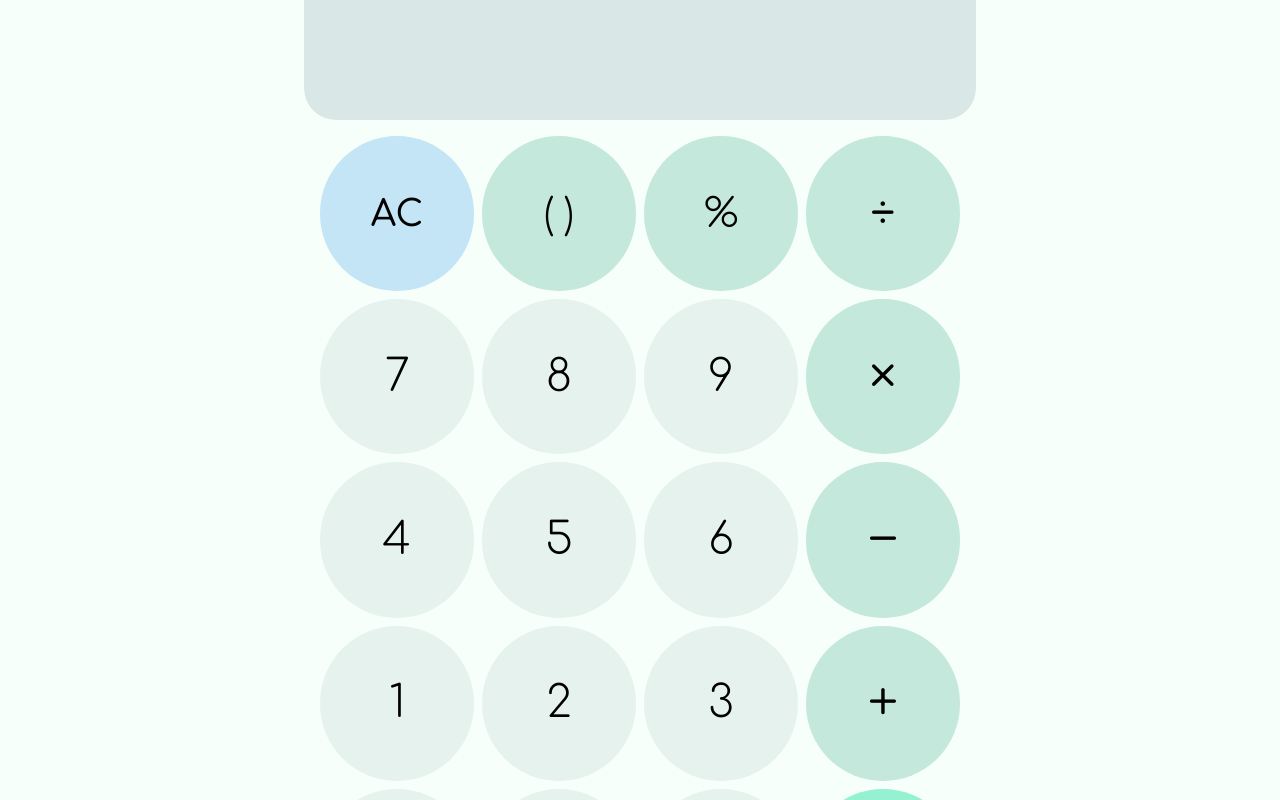
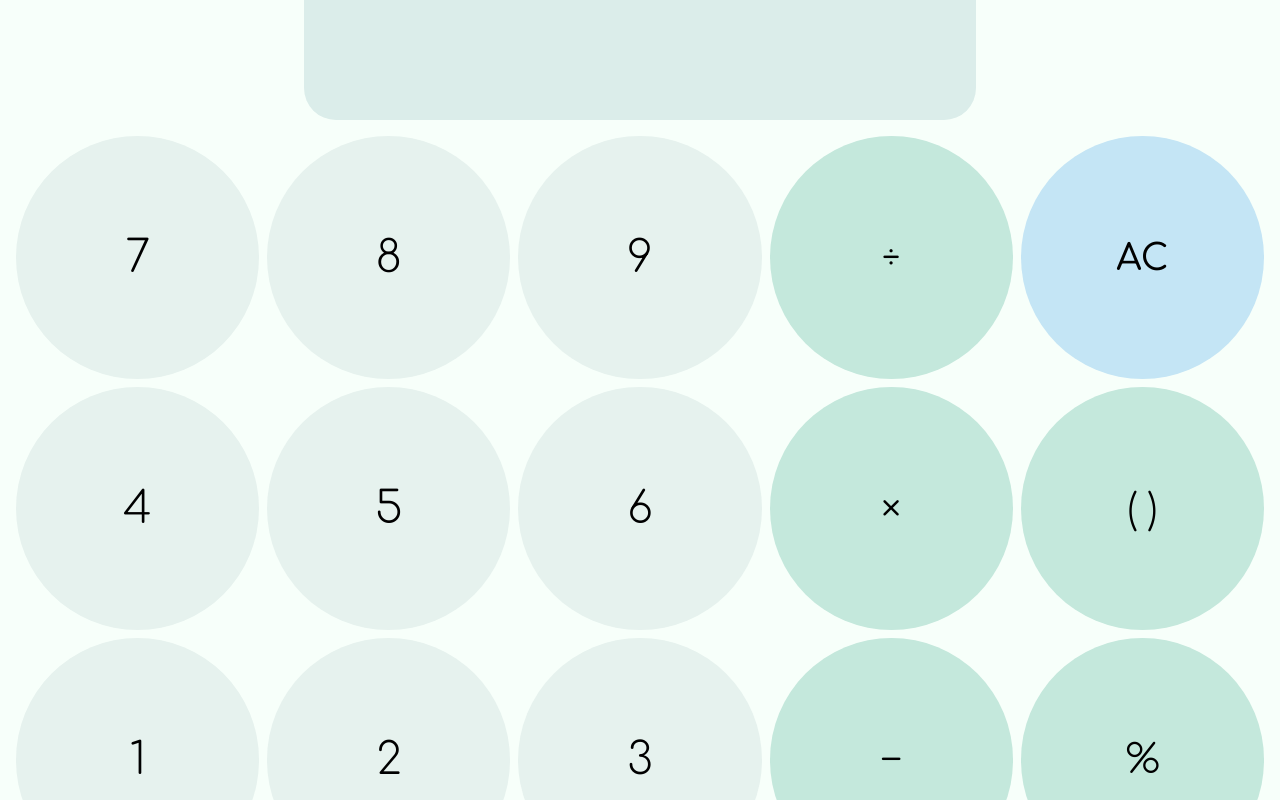
Before and after one commit to ReedOtto0/Calcutron, a Next.js app: page / in a window 1280 px wide. Shown: the top 800 px of the page. Built offline with nearby package versions, Linux system fonts and the light colour scheme.

Commit message:
extracted styling to css modules

```diff
--- a/app/components/CalcButton.js
+++ b/app/components/CalcButton.js
@@ -1,16 +1,13 @@
 "use client";
 
-export default function CalcButton({ label, click, grid, buttonStyle }) {
+import styles from "./KeyPad.module.css";
+
+export default function CalcButton({ label, click, grid, buttonClass }) {
   return (
     <button
-      className="active:bg-slate-400 rounded-full"
+      className={`active:bg-slate-400 rounded-full ${styles.button} ${buttonClass}`}
       style={{
         gridArea: grid,
-        lineHeight: "0",
-        fontSize: "2.75rem",
-        fontWeight: "200",
-        background: "hwb(160 90% 5%)",
-        ...buttonStyle,
       }}
       onClick={(e) => {
         e.preventDefault();
--- a/app/components/Display.js
+++ b/app/components/Display.js
@@ -1,6 +1,7 @@
 import { forwardRef, useImperativeHandle, useRef, useState } from "react";
 import { formatExpressionInPlace } from "./inputUtils";
 import useAutoSizingFont from "./useAutoSizingFont";
+import styles from "./Display.module.css";
 
 const digit = /[0-9]/;
 const mappedKeys = {
@@ -27,8 +28,8 @@ const mappedKeys = {
 
 const Display = forwardRef(({ dispatch, calculate, result }, ref) => {
   const [value, setValue] = useState("");
-  const [autoSizeInput, resizeInput] = useAutoSizingFont(16, 96);
-  const [autoSizeOutput, resizeOutput] = useAutoSizingFont(16, 64);
+  const [autoSizeInput, resizeInput] = useAutoSizingFont(28, 88);
+  const [autoSizeOutput, resizeOutput] = useAutoSizingFont(16, 56);
   const containerRef = useRef(null);
 
   useImperativeHandle(ref, () => autoSizeInput.current, []);
@@ -36,7 +37,7 @@ const Display = forwardRef(({ dispatch, calculate, result }, ref) => {
   const handleChange = (e) => {
     setValue(e.target.value);
     calculate(e.target.value);
-    resizeInput();
+    requestAnimationFrame(resizeInput);
     requestAnimationFrame(resizeOutput);
   };
 
@@ -57,21 +58,9 @@ const Display = forwardRef(({ dispatch, calculate, result }, ref) => {
   };
 
   return (
-    <div
-      className="rounded-b-[2rem] w-full flex-grow flex flex-col items-end justify-end overflow-hidden px-4 py-3 bg-slate-200"
-      style={{ maxWidth: "42rem", background: "hwb(170 85% 9%)" }}
-      ref={containerRef}
-    >
+    <div className={styles.frame} ref={containerRef}>
       <input
-        className="w-full text-right align-bottom overflow-x-scroll overflow-y-clip bg-transparent focus:outline-none"
-        style={{
-          fontSize: "64px",
-          lineHeight: "1",
-          height: "64px",
-          transitionProperty: "height",
-          transitionTimingFunction: "cubic-bezier(0.4, 0, 0.2, 1)",
-          transitionDuration: "150ms",
-        }}
+        className={`${styles.display} ${styles.input}`}
         type="text"
         inputMode="none"
         value={value}
@@ -79,19 +68,12 @@ const Display = forwardRef(({ dispatch, calculate, result }, ref) => {
         onKeyDown={handleKeyDown}
         onBlur={(e) => e.target.focus()}
         ref={autoSizeInput}
+        autoComplete="off"
+        autoCorrect="off"
+        autoCapitalize="off"
+        spellCheck="false"
       />
-      <p
-        className="w-full text-right align-bottom overflow-x-scroll overflow-y-clip "
-        style={{
-          fontSize: "32px",
-          lineHeight: "1",
-          height: "32px",
-          transitionProperty: "height",
-          transitionTimingFunction: "cubic-bezier(0.4, 0, 0.2, 1)",
-          transitionDuration: "150ms",
-        }}
-        ref={autoSizeOutput}
-      >
+      <p className={`${styles.display} ${styles.result}`} ref={autoSizeOutput}>
         {formatExpressionInPlace(result)[0]}
       </p>
     </div>
--- /dev/null
+++ b/app/components/Display.module.css
@@ -0,0 +1,48 @@
+.frame {
+  display: flex;
+  flex-direction: column;
+  align-items: flex-end;
+  justify-content: flex-end;
+  overflow: hidden;
+  width: 100%;
+  max-width: 42rem;
+  flex-grow: 1;
+  padding-left: 1rem;
+  padding-right: 1rem;
+  padding-top: 0.75rem;
+  padding-bottom: 0.75rem;
+  background: hwb(170 86% 7%);
+
+  border-bottom-right-radius: 2rem;
+  border-bottom-left-radius: 2rem;
+}
+
+.display {
+  width: 100%;
+  text-align: right;
+  vertical-align: bottom;
+  overflow-x: scroll;
+  overflow-y: visible;
+
+  white-space: nowrap;
+
+  line-height: 1;
+  transition-property: height;
+  transition-timing-function: cubic-bezier(0.4, 0, 0.2, 1);
+  transition-duration: 150ms;
+}
+
+.input {
+  font-size: 64px;
+  height: 64px;
+  background: transparent;
+}
+
+.input:focus {
+  outline: none;
+}
+
+.result {
+  font-size: 32px;
+  height: 32px;
+}
--- a/app/components/KeyPad.js
+++ b/app/components/KeyPad.js
@@ -1,93 +1,49 @@
 "use client";
 
 import CalcButton from "./CalcButton";
+import styles from "./KeyPad.module.css";
+
+const keyStyles = {
+  AC: styles.clear,
+  "=": styles.equal,
+  "( )": styles.brackets,
+  "%": styles.operation,
+  "÷": styles.operation,
+  "×": styles.operation,
+  "−": styles.operation,
+  "+": styles.operation,
+  bk: styles.back,
+};
+
+const portraitKeys = [
+  ["AC", "( )", "%", "÷"],
+  [7, 8, 9, "×"],
+  [4, 5, 6, "−"],
+  [1, 2, 3, "+"],
+  [0, ".", "bk", "="],
+];
+
+const landscapeKeys = [
+  [7, 8, 9, "÷", "AC"],
+  [4, 5, 6, "×", "( )"],
+  [1, 2, 3, "−", "%"],
+  [0, ".", "bk", "+", "="],
+];
 
 export default function KeyPad({ dispatch }) {
-  const keyStyles = {
-    AC: {
-      css: {
-        background: "hwb(200 77% 4%)",
-        fontSize: "2.25rem",
-        fontWeight: "500",
-      },
-    },
-    "=": { css: { background: "hwb(160 58% 5%)", fontSize: "3.75rem" } },
-    "( )": {
-      css: {
-        background: "hwb(160 77% 9%)",
-        fontSize: "2.5rem",
-      },
-    },
-    "%": {
-      css: {
-        background: "hwb(160 77% 9%)",
-        fontSize: "2.5rem",
-      },
-    },
-    "÷": {
-      css: {
-        background: "hwb(160 77% 9%)",
-        fontSize: "3.5rem",
-      },
-    },
-    "×": {
-      css: {
-        background: "hwb(160 77% 9%)",
-        fontSize: "3.5rem",
-      },
-    },
-    "−": {
-      css: {
-        background: "hwb(160 77% 9%)",
-        fontSize: "3.5rem",
-      },
-    },
-    "+": {
-      css: {
-        background: "hwb(160 77% 9%)",
-        fontSize: "3.5rem",
-      },
-    },
-    bk: {
-      css: {
-        fontSize: "2.25rem",
-        fontWeight: "500",
-      },
-    },
-  };
-
-  const keys = [
-    [{ label: "AC" }, { label: "( )" }, { label: "%" }, { label: "÷" }],
-    [{ label: 7 }, { label: 8 }, { label: 9 }, { label: "×" }],
-    [{ label: 4 }, { label: 5 }, { label: 6 }, { label: "−" }],
-    [{ label: 1 }, { label: 2 }, { label: 3 }, { label: "+" }],
-    [{ label: 0 }, { label: "." }, { label: "bk" }, { label: "=" }],
-  ];
-
   return (
-    <div
-      style={{
-        display: "grid",
-        width: "100%",
-        maxWidth: "42rem",
-        aspectRatio: "4 / 5",
-        gridTemplateColumns: "repeat(4, 1fr)",
-        gridTemplateRows: "repeat(5, 1fr)",
-        gap: "8px",
-        padding: "1rem",
-      }}
-    >
-      {keys.flat().map((key, i) => {
-        const [row, col] = [Math.floor(i / 4) + 1, (i % 4) + 1];
+    <div className={`${styles.keypad} ${styles.landscape}`}>
+      {landscapeKeys.flat().map((key, i) => {
+        const [row, col] = [Math.floor(i / 5) + 1, (i % 5) + 1];
         return (
           <CalcButton
-            label={key.label}
+            label={key}
             grid={`${row} / ${col} / ${row + 1} / ${col + 1}`}
             click={() => {
-              dispatch(key.label);
+              dispatch(key);
             }}
-            buttonStyle={key.label in keyStyles ? keyStyles[key.label].css : {}}
-            key={`${key.label}_button`}
+            buttonClass={key in keyStyles ? keyStyles[key] : ""}
+            key={`${key}_button`}
           />
         );
       })}
--- /dev/null
+++ b/app/components/KeyPad.module.css
@@ -0,0 +1,58 @@
+.keypad {
+  display: grid;
+  width: 100%;
+  padding: 1rem;
+  gap: 8px;
+}
+.portrait {
+  max-width: 42rem;
+  aspect-ratio: 4 / 5;
+  grid-template-columns: repeat(4, 1fr);
+  grid-template-rows: repeat(5, 1fr);
+}
+
+.landscape {
+  max-width: none;
+  aspect-ratio: 5 / 4;
+  grid-template-columns: repeat(5, 1fr);
+  grid-template-rows: repeat(4, 1fr);
+}
+
+.button {
+  display: flex;
+  flex-direction: column;
+  align-items: center;
+  justify-content: center;
+  line-height: 0;
+  font-size: 2.75rem;
+  font-weight: 200;
+  background: hwb(160 90% 5%);
+  aspect-ratio: 1 / 1;
+  vertical-align: bottom;
+}
+
+.operation {
+  background: hwb(160 77% 9%);
+  font-size: 2.5rem;
+}
+
+.equal {
+  background: hwb(160 58% 5%);
+  font-size: 3.75rem;
+}
+
+.clear {
+  background: hwb(200 77% 4%);
+  font-size: 2.25rem;
+  font-weight: 500;
+}
+
+.brackets {
+  background: hwb(160 77% 9%);
+  font-size: 2.5rem;
+}
+
+.back {
+  font-size: 2.25rem;
+  font-weight: 500;
+}
```
